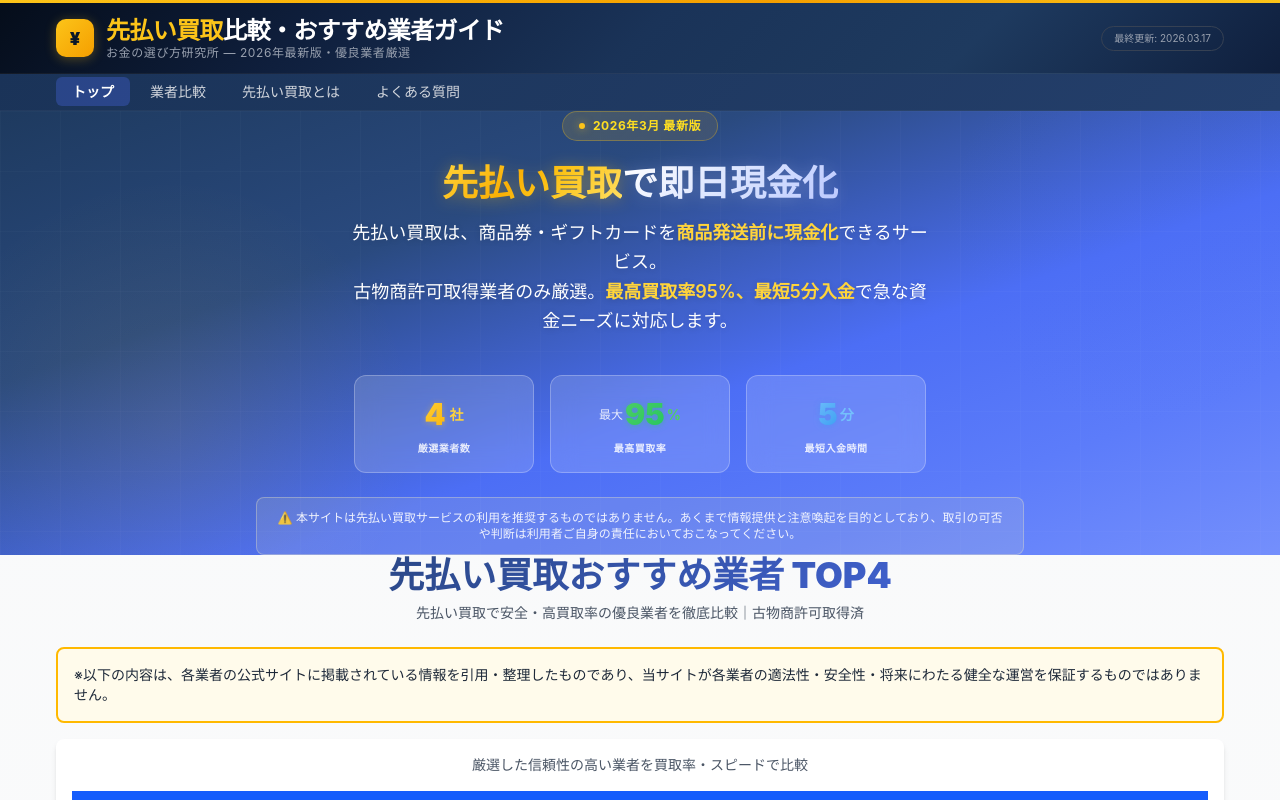
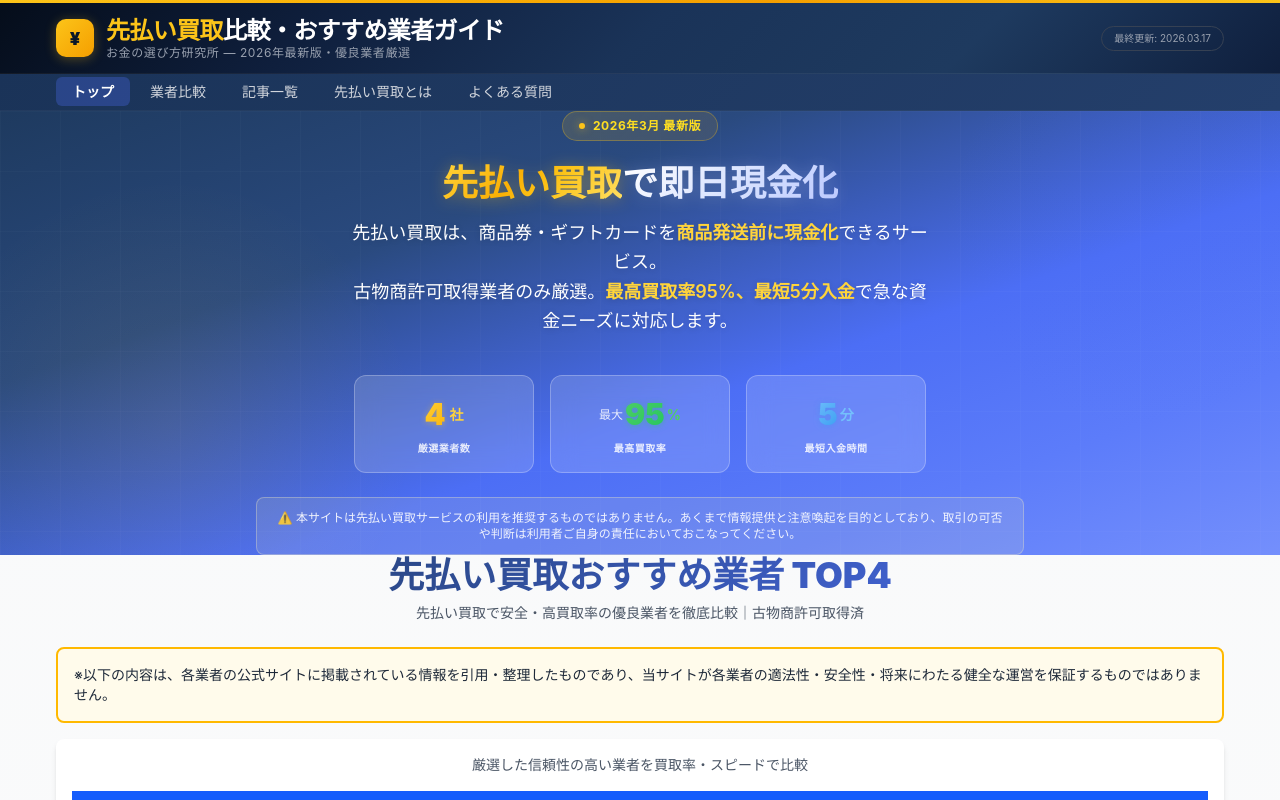
Before and after one commit to webmaster0818/okanenoerabikata, a Next.js app: page / in a window 1280 px wide. Shown: the top 800 px of the page. Built offline with nearby package versions, Linux system fonts and the light colour scheme.

Commit message:
Fix: Add articles list link to TOP page navigation

```diff
--- a/app/page.tsx
+++ b/app/page.tsx
@@ -244,6 +244,12 @@ export default function Home() {
                   <Link href="/comparison"
                     className="px-3 md:px-4 py-1.5 rounded-md text-gray-300 hover:text-white hover:bg-white/5 font-medium text-xs md:text-sm transition-colors">
                     業者比較
+                  </Link>
+                </li>
+                <li>
+                  <Link href="/articles"
+                    className="px-3 md:px-4 py-1.5 rounded-md text-gray-300 hover:text-white hover:bg-white/5 font-medium text-xs md:text-sm transition-colors">
+                    記事一覧
                   </Link>
                 </li>
                 <li>
```
